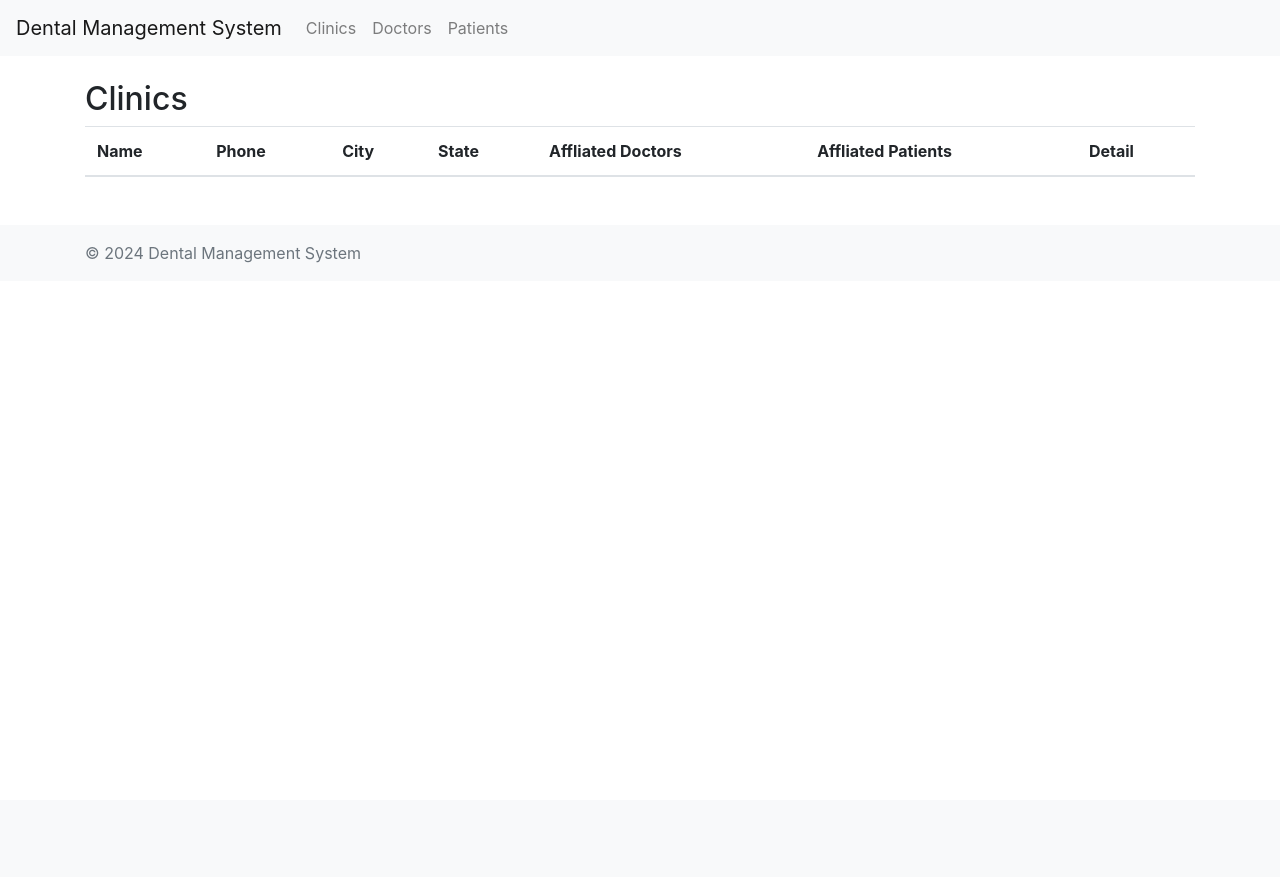
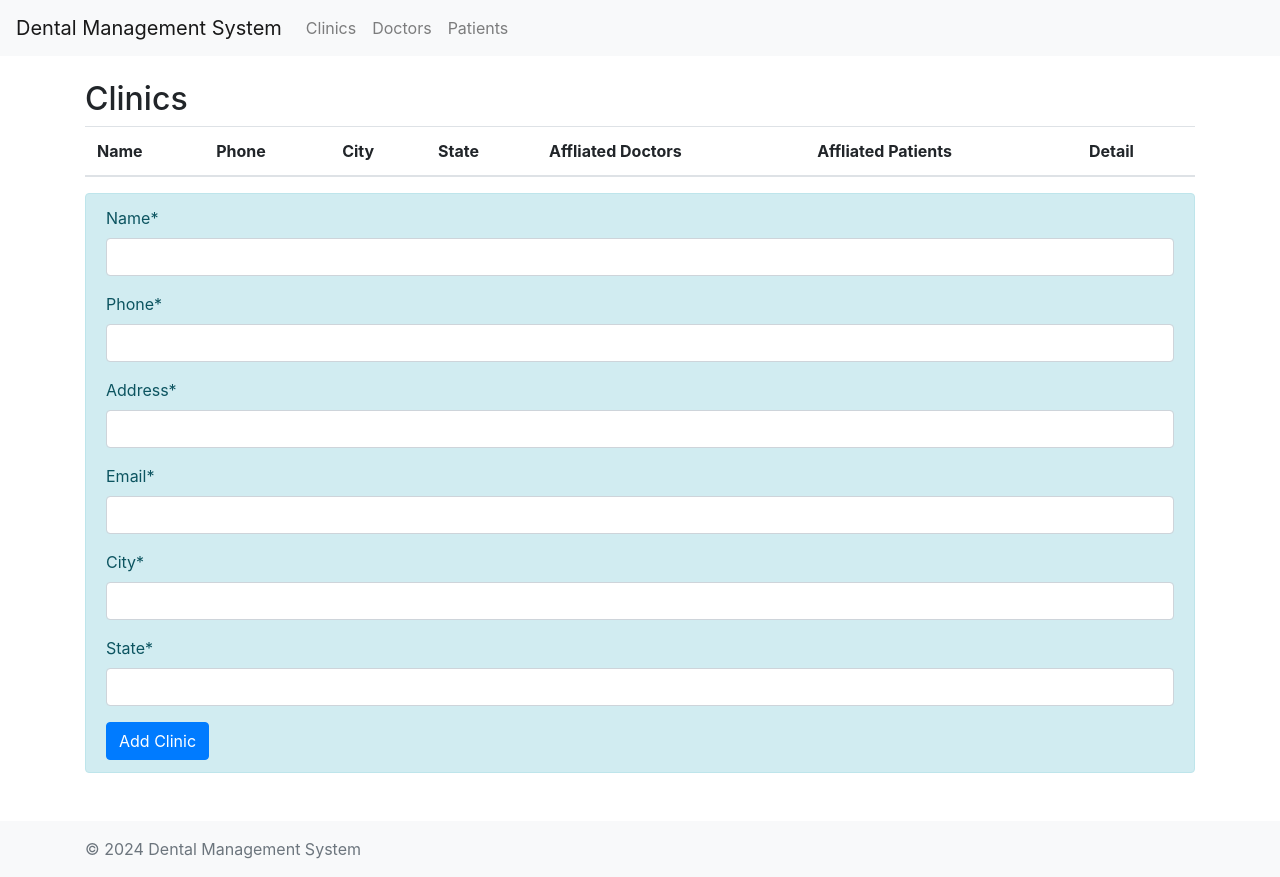
Before and after one commit to jinjerale/dmp, a Django app: page /clinics/ in a window 1280 px wide. Before the commit the page ends 263 px from the top, so only its background shows below. Run offline with Django 5.2, Linux system fonts and the light colour scheme; data that the repository does not hold is empty; some libraries are stand-ins or nearby versions.

Commit message:
allow adding clinic in clinics page

```diff
--- a/dental_platform/data_server/clinics.py
+++ b/dental_platform/data_server/clinics.py
@@ -37,9 +37,9 @@ def addClinic(data):
     formobj = ClinicForm(data)
     if formobj.is_valid():
         formobj.save()
-        return True
+        return True, "Clinic added successfully"
     print(formobj.errors)
-    return False
+    return False, formobj.errors.as_text()
 
 def getClinicInfo(clinic_id):
     try:
--- a/dental_platform/data_server/templates/clinics.html
+++ b/dental_platform/data_server/templates/clinics.html
@@ -1,6 +1,8 @@
 {% extends 'base.html' %}
 
 {% block content %}
+{% load form_filters %}
+{% load crispy_forms_tags %}
     <h2>Clinics</h2>
     <table class="table table-striped">
         <thead>
@@ -30,4 +32,49 @@
             {% endfor %}
         </tbody>
     </table>
+
+    <div class="alert alert-info">
+    <!-- add new clinic, with ajax post request -->
+    <form id="add-clinic" method="POST" action="">
+        {% csrf_token %}
+        {{ new_clinic|crispy }}
+        <button type="submit" class="btn btn-primary">Add Clinic</button>
+    </form>
+    </div>
+
+    <div id="responseMessage"></div>
+
+    <script>
+        document.getElementById('add-clinic').addEventListener('submit', function(event) {
+            event.preventDefault();  // Prevent the default form submission
+            // FIELD: ['id', 'name', 'phone', 'address', 'email', 'city', 'state']
+            data = {
+                name: document.getElementById('id_name').value,
+                phone: document.getElementById('id_phone').value,
+                address: document.getElementById('id_address').value,
+                email: document.getElementById('id_email').value,
+                city: document.getElementById('id_city').value,
+                state: document.getElementById('id_state').value
+            };
+            sdata = JSON.stringify(data)
+            fetch(this.action, {
+                method: 'POST',
+                body: sdata,
+                headers: {
+                    'Content-Type': 'application/json',
+                    'X-CSRFToken': document.querySelector('input[name="csrfmiddlewaretoken"]').value
+                },
+            })
+            .then(response => response.json())
+            .then(data => {
+                console.log(data)
+                document.getElementById('responseMessage').innerText = data.message;
+            })
+            .catch(error => {
+                console.error('Error:', error);
+            });
+        });
+    </script>
+
+
 {% endblock %}
--- a/dental_platform/data_server/views.py
+++ b/dental_platform/data_server/views.py
@@ -20,15 +20,19 @@ def index(request):
 def clinics(request):
     if request.method == 'POST':
         # create new clinic
-        data = json.loads(request.body)
-        success = addClinic(data)
-        return JsonResponse({'success': success})
+        try:
+            success, message = addClinic(request.data)
+        except Exception as e:
+            return JsonResponse({'success': False, 'message': str(e)})
+
+        return JsonResponse({'success': success, 'message': message})
 
     # get
     template = loader.get_template('clinics.html')
     clinics = getClinics()
     context = {
-        'clinics': clinics
+        'clinics': clinics,
+        'new_clinic': ClinicForm(),
     }
     return HttpResponse(template.render(context, request))
 
--- a/dental_platform/dental_platform/settings.py
+++ b/dental_platform/dental_platform/settings.py
@@ -31,6 +31,8 @@ DEBUG = True
 
 ALLOWED_HOSTS = []
 
+# forms
+CRISPY_TEMPLATE_PACK = 'Bootstrap4'
 
 # Application definition
 
@@ -42,6 +44,8 @@ INSTALLED_APPS = [
     'django.contrib.messages',
     'django.contrib.staticfiles',
     'data_server',
+    'crispy_forms',
+    'crispy_bootstrap4'
 ]
 
 MIDDLEWARE = [
--- a/requirement.txt
+++ b/requirement.txt
@@ -1,5 +1,7 @@
 asgiref==3.8.1
+crispy-bootstrap4==2024.1
 Django==5.1.1
+django-crispy-forms==2.3
 django-environ==0.11.2
 djangorestframework==3.15.2
 psycopg2==2.9.9
```
